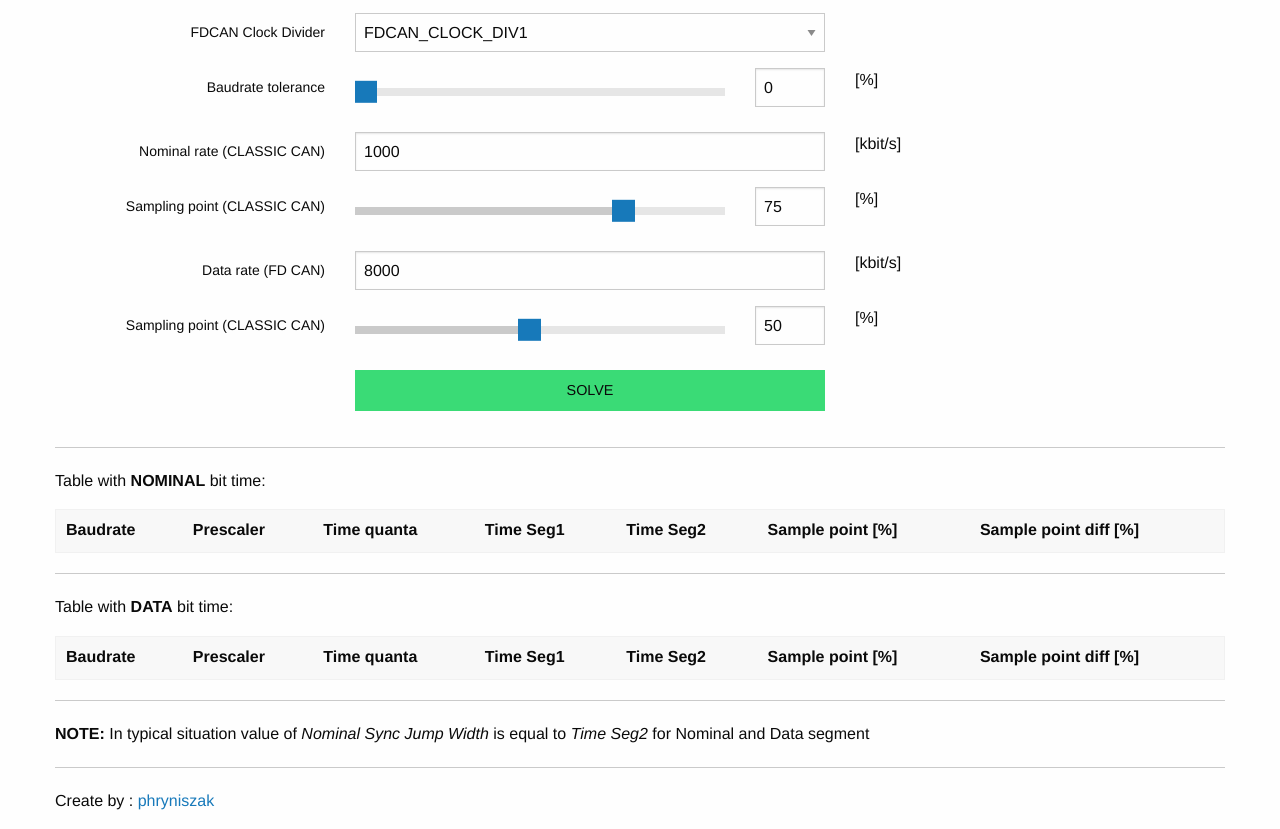
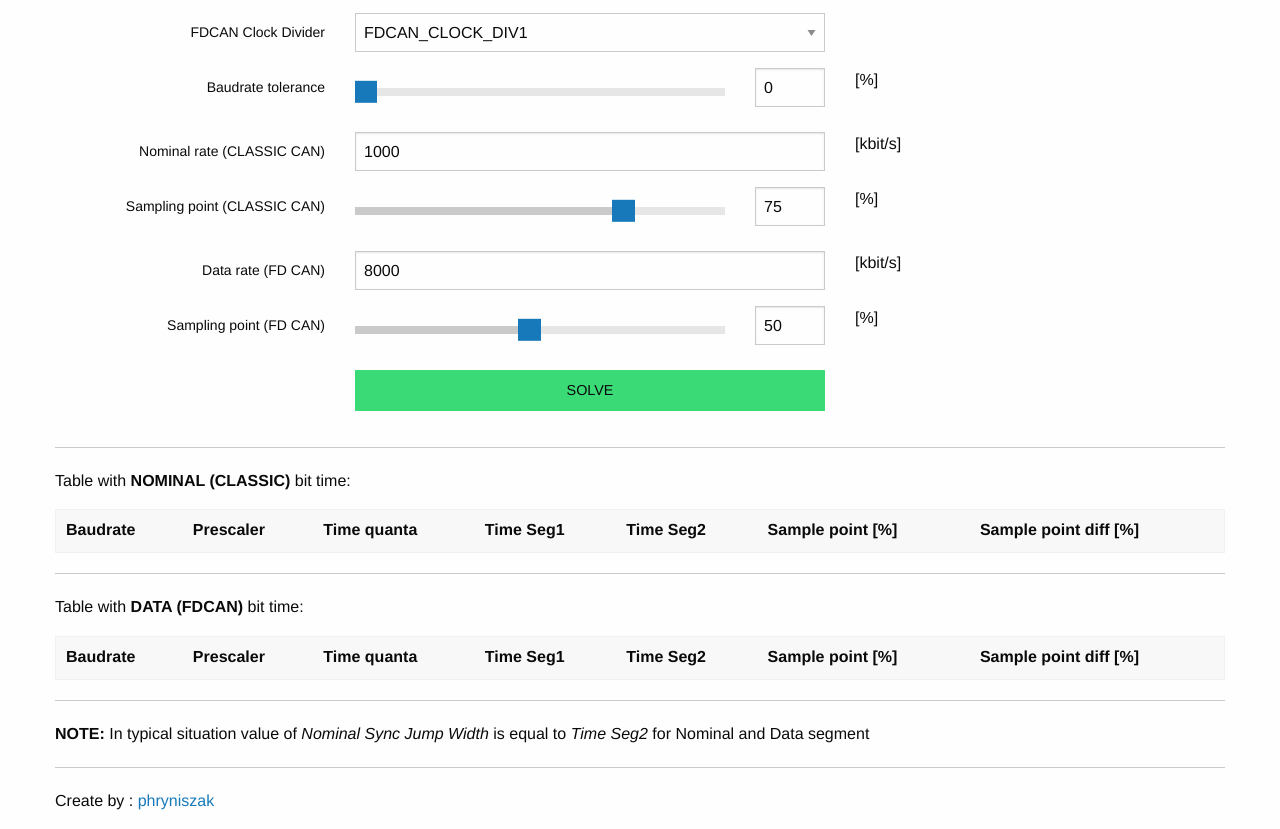
Before and after one commit to phryniszak/stm32g-fdcan, a plain HTML site: page index.html in a window 1280 px wide. Shown: the part 106-935 px from the top of the page. Drawn offline with nearby package versions, Linux system fonts and the light colour scheme.

Commit message:
added classic and fdcan to table description

```diff
--- a/index.html
+++ b/index.html
@@ -122,7 +122,7 @@
 
             <!-- 7 -->
             <div class="small-3 cell">
-                <label class="text-right middle">Sampling point (CLASSIC CAN)</label>
+                <label class="text-right middle">Sampling point (FD CAN)</label>
             </div>
             <div class="small-4 cell">
                 <div class="slider" data-slider data-start="5" data-initial-start="50" data-step="5">
@@ -146,7 +146,7 @@
 
         <!-- table with nominal results -->
         <hr>
-        <p>Table with <b>NOMINAL</b> bit time:</p>
+        <p>Table with <b>NOMINAL (CLASSIC)</b> bit time:</p>
         <table>
             <thead>
                 <tr>
@@ -165,7 +165,7 @@
 
         <!-- table with nominal results -->
         <hr>
-        <p>Table with <b>DATA</b> bit time:</p>
+        <p>Table with <b>DATA (FDCAN)</b> bit time:</p>
         <table>
             <thead>
                 <tr>
```
